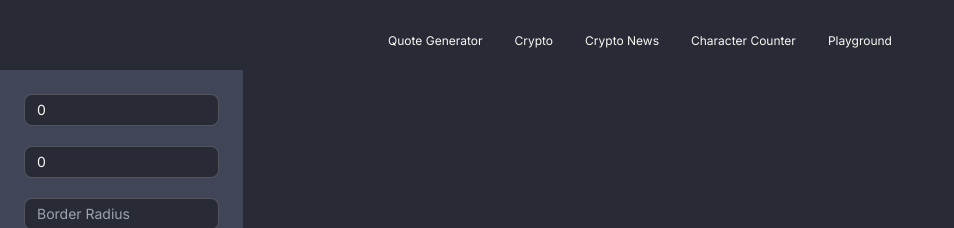
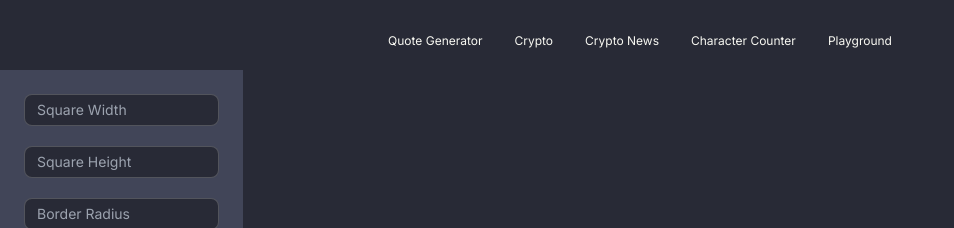
Before and after one commit to fritzgerald658/vue-js-projects-12-2024, a Vue app: page /playground in a window 1280 px wide. Shown: the top 228 px of the page, without its empty margins (0-954 px from the left). Built offline with nearby package versions, Linux system fonts and the light colour scheme.

Commit message:
updated playground ui

```diff
--- a/src/views/PlaygroundView.vue
+++ b/src/views/PlaygroundView.vue
@@ -50,8 +50,8 @@
 <script setup>
 import { computed, ref } from "vue";
 
-const squareWidth = ref(0); // default value
-const squareHeight = ref(0); // default value
+const squareWidth = ref(); // default value
+const squareHeight = ref(); // default value
 const bgColor = ref("");
 const insideText = ref("");
 const bRadius = ref("");
@@ -65,6 +65,6 @@ const squareStyle = computed(() => ({
 </script>
 <style>
 .square {
-  transition: 0.3s;
+  transition: 0.6s;
 }
 </style>
```
